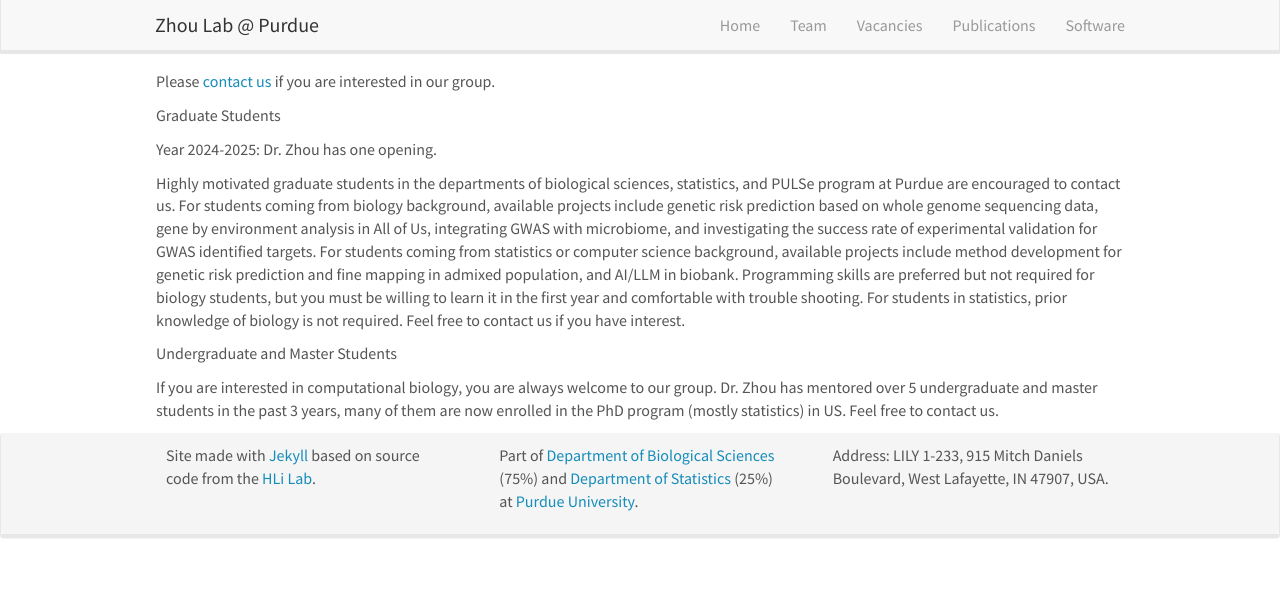
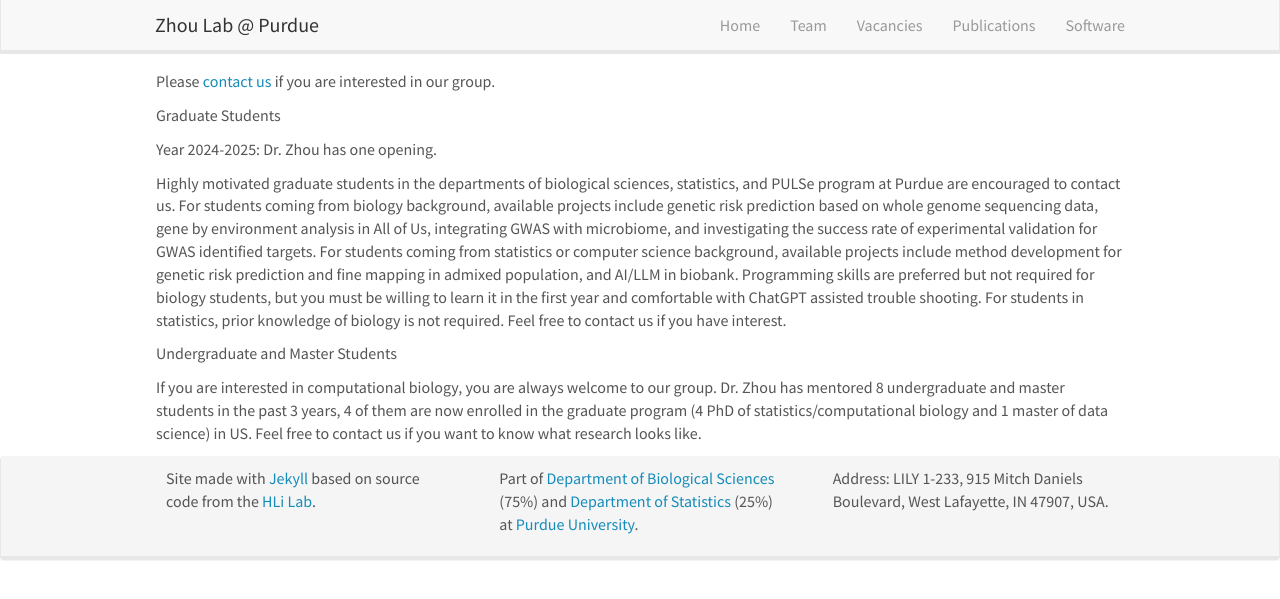
Before and after one commit to eldronzhou/eldronzhou.github.io, a Jekyll site: the page built from _pages/openings.md, in a window 1280 px wide. Shown: the top 599 px of the page. Built offline with Jekyll 4.4.1, drawn with Linux system fonts in a browser that asks for light colours; nearby versions of some CDN libraries.

```diff
--- a/_data/team_members.yml
+++ b/_data/team_members.yml
@@ -1,5 +1,5 @@
 - name: Geyu Zhou
-  photo: geyu.jpg
+  photo: geyu.png
   info: |
     Assistant Professor, started Aug 2024.
     Email: <a href="mailto:zhou1633@purdue.edu">zhou1633@purdue.edu</a>
--- a/_pages/openings.md
+++ b/_pages/openings.md
@@ -13,11 +13,11 @@ Graduate Students
 
 Year 2024-2025: Dr. Zhou has one opening.
 
-Highly motivated graduate students in the departments of biological sciences, statistics, and PULSe program at Purdue are encouraged to contact us. For students coming from biology background, available projects include genetic risk prediction based on whole genome sequencing data, gene by environment analysis in All of Us, integrating GWAS with microbiome, and investigating the success rate of experimental validation for GWAS identified targets. For students coming from statistics or computer science background, available projects include method development for genetic risk prediction and fine mapping in admixed population, and AI/LLM in biobank. Programming skills are preferred but not required for biology students, but you must be willing to learn it in the first year and comfortable with trouble shooting. For students in statistics, prior knowledge of biology is not required. Feel free to contact us if you have interest.
+Highly motivated graduate students in the departments of biological sciences, statistics, and PULSe program at Purdue are encouraged to contact us. For students coming from biology background, available projects include genetic risk prediction based on whole genome sequencing data, gene by environment analysis in All of Us, integrating GWAS with microbiome, and investigating the success rate of experimental validation for GWAS identified targets. For students coming from statistics or computer science background, available projects include method development for genetic risk prediction and fine mapping in admixed population, and AI/LLM in biobank. Programming skills are preferred but not required for biology students, but you must be willing to learn it in the first year and comfortable with ChatGPT assisted trouble shooting. For students in statistics, prior knowledge of biology is not required. Feel free to contact us if you have interest.
 
 Undergraduate and Master Students
 
-If you are interested in computational biology, you are always welcome to our group. Dr. Zhou has mentored over 5 undergraduate and master students in the past 3 years, many of them are now enrolled in the PhD program (mostly statistics) in US. Feel free to contact us.
+If you are interested in computational biology, you are always welcome to our group. Dr. Zhou has mentored 8 undergraduate and master students in the past 3 years, 4 of them are now enrolled in the graduate program (4 PhD of statistics/computational biology and 1 master of data science) in US. Feel free to contact us if you want to know what research looks like.
 
 <!--
 If you are interested in the following positions, please [email your
```
